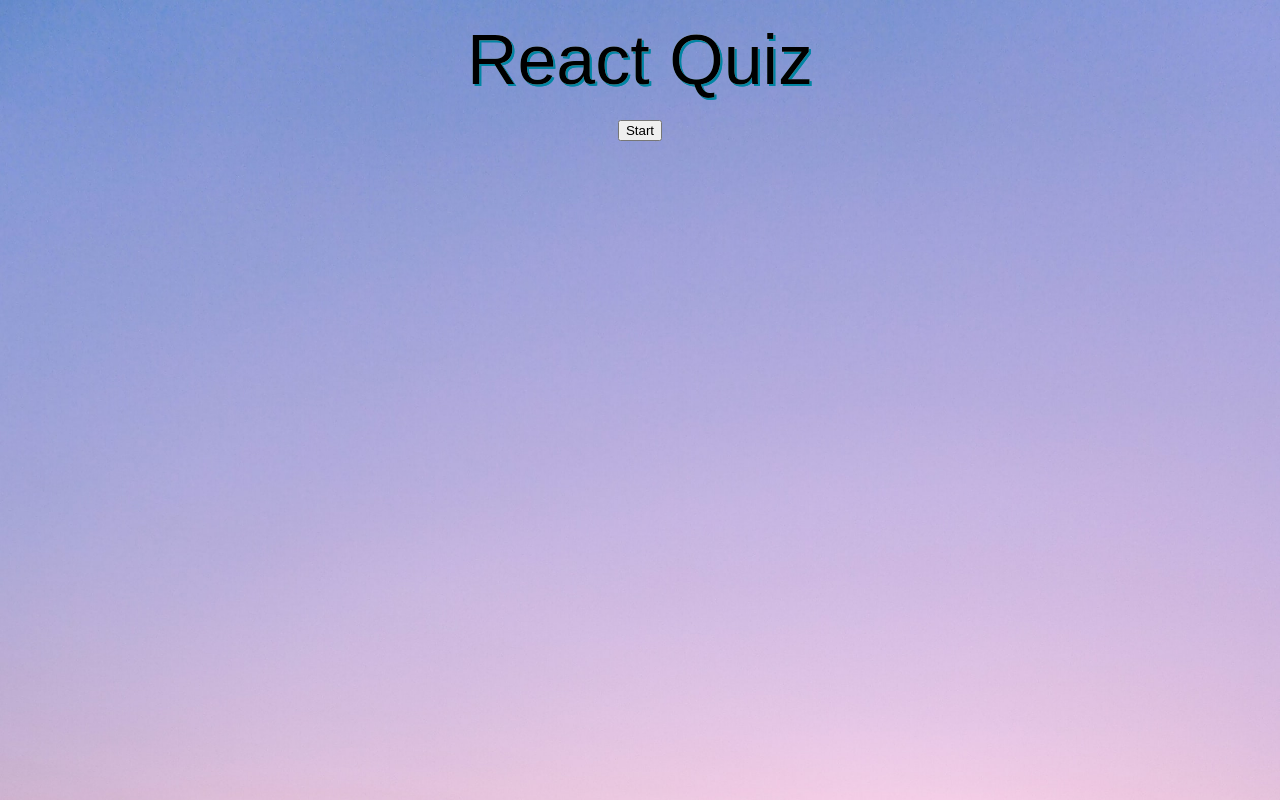
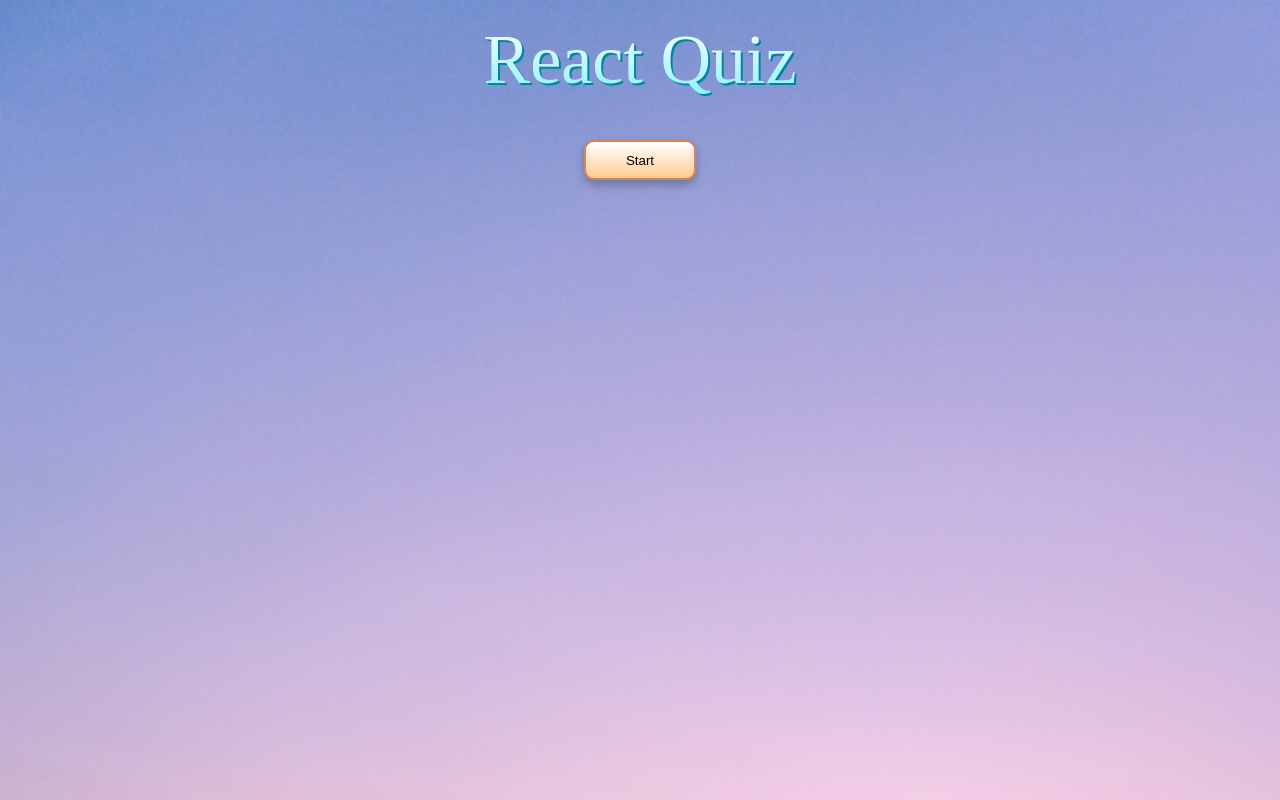
Before and after one commit to kangja/react-typescript-quiz-app, a React (Create React App) app in the folder react-typescript-quiz-app/: page / in a window 1280 px wide. Built offline with nearby package versions, Linux system fonts and the light colour scheme; the HTML template or start-up script is replaced by a standard one.

Commit message:
finished

```diff
--- a/react-typescript-quiz-app/src/App.styles.ts
+++ b/react-typescript-quiz-app/src/App.styles.ts
@@ -16,9 +16,9 @@
 }
 
 * {
+    font-family: 'Catamaran', sans-serif;
     box-sizing: border-box;
-    font-family: "Catamaran", sans-serif;
-}
+  }
 `;
 
 export const Wrapper = styled.div`
@@ -36,16 +36,34 @@
         margin: 0;
     }
 
-
     h1 {
-        font-family: Fascinate Inline, Haettenschweiler, "Arial Narrow Bold", sans-serif;
+        font-family: Fascinate Inline;
         background-image: linear-gradient(180deg, #fff, #87f1ff);
+        font-weight: 400;
         background-size: 100%;
         background-clip: text;
+        -webkit-background-clip: text;
+        -webkit-text-fill-color: transparent;
+        -moz-background-clip: text;
+        -moz-text-fill-color: transparent;
         filter: drop-shadow(2px 2px #0085a3);
         font-size: 70px;
-        font-weight: 400;
         text-align: center;
         margin: 20px;
-    }
+      }
+
+     .start, .next {
+         cursor: pointer;
+         background: linear-gradient(180deg, #fff, #ffcc91);
+         border: 2px solid #d38558;
+         box-shadow: 0px 5px 10px rgba(0, 0, 0, 0.25);
+         border-radius: 10px;
+         height: 40px;
+         margin: 20px 0;
+         padding: 0 40px;
+     }
+
+     .start {
+         max-width: 200px;
+     }
 `
--- /dev/null
+++ b/react-typescript-quiz-app/src/components/QuestionCard.styles.ts
@@ -0,0 +1,49 @@
+ import styled from "styled-components";
+import { readBuilderProgram } from "typescript";
+
+ export const Wrapper = styled.div`
+    max-width: 1100px;
+    background: #ebfeff;
+    border-radius: 10px;
+    border: 2px solid #0085a3;
+    padding: 20px;
+    box-shadow: 0px 5px 10px rgba(0, 0, 0, 0.25);
+    text-align: center;
+
+    p {
+        font-size: 1rem;
+    }
+ `
+
+ type ButtonWrapperProps = {
+     correct: boolean;
+     userClicked: boolean;
+ }
+
+ export const ButtonWrapper = styled.div<ButtonWrapperProps>`
+    transition: all 0.3 ease;
+
+    :hover {
+        opacity: 0.8;
+    }
+
+    button {
+        cursor: pointer;
+        user-select: none;
+        font-size: 0.8rem;
+        width: 100%;
+        height: 40px;
+        margin: 5px 0;
+        background: ${({ correct, userClicked }) =>
+            correct
+                ? "linear-gradient(90deg, #56ffa4, #59bc86)"
+                : !correct && userClicked
+                ? "linear-gradient(90deg, #ff5656, #c16868)"
+                : "linear-gradient(90deg, #56ccff, #6eafb4)"};
+            border: 3px solid #fff;
+            box-shadow: 1px 2px 0px rgba(0, 0, 0, 0.1);
+            border-radius: 10px;
+            color: #fff;
+            text-shadow: 0px 1px 0px rgba(0, 0, 0, 0.25);
+    }
+`;
--- a/react-typescript-quiz-app/src/components/QuestionCard.tsx
+++ b/react-typescript-quiz-app/src/components/QuestionCard.tsx
@@ -2,7 +2,7 @@
 // types
 import { AnswerObject } from "../App";
 // Syltes
-// import { Wrapper, ButtonWrapper } from "./QuestionCard.styles"
+import { Wrapper, ButtonWrapper } from "./QuestionCard.styles"
 
 type Props = {
     question: string;
@@ -14,21 +14,25 @@
 }
 
 const QuestionCard: React.FC<Props> = ({ question, answers, callback, userAnswer, questionNr, totalQuestions }) => (
-<div>
+<Wrapper>
     <p className="number">
         Question: {questionNr} / {totalQuestions}
     </p>
     <p dangerouslySetInnerHTML={{ __html: question }} />
     <div>
         {answers.map(answer => (
-            <div key={answer}>
+            <ButtonWrapper
+            key={answer}
+            correct={userAnswer?.correctAnswer === answer}
+            userClicked={userAnswer?.answer === answer}
+            >
                 <button disabled={userAnswer ? true : false} value={answer} onClick={callback}>
                     <span dangerouslySetInnerHTML={{ __html: answer}} />
                 </button>
-            </div>
+            </ButtonWrapper>
         ))}
     </div>
-</div>
+</Wrapper>
 );
 
 
```
